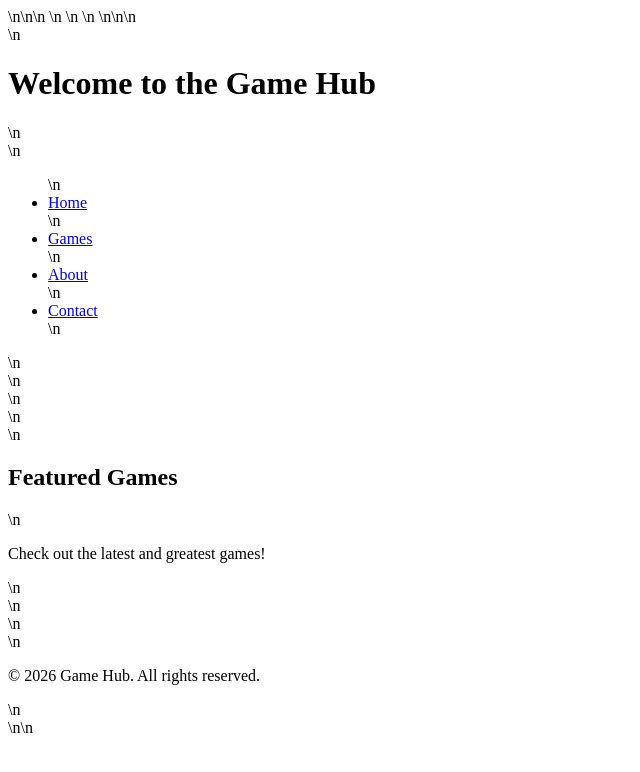
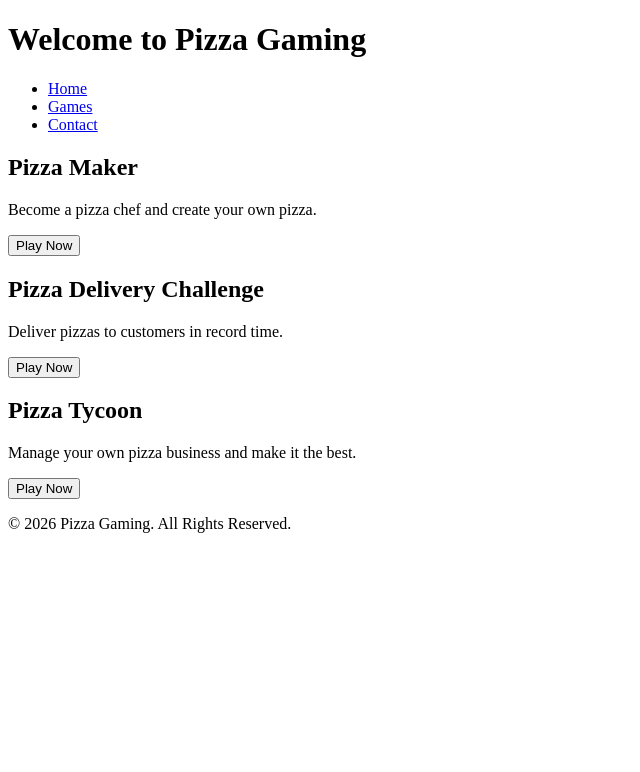
Before and after one commit to phoenixjanthony-collab/pizza_wizza, a website: page index.html in a window 1280 px wide. Shown: the whole page, without its empty margins (0-640 px from the left). Drawn offline with Linux system fonts and the light colour scheme.

Commit message:
Updating index.html with complete content for a pizza gaming website

```diff
--- a/index.html
+++ b/index.html
@@ -1 +1,43 @@
-<!DOCTYPE html>\n<html lang="en">\n<head>\n    <meta charset="UTF-8">\n    <meta name="viewport" content="width=device-width, initial-scale=1.0">\n    <title>Game Hub</title>\n    <link rel="stylesheet" href="styles.css">\n</head>\n<body>\n    <header>\n        <h1>Welcome to the Game Hub</h1>\n        <nav>\n            <ul>\n                <li><a href="#">Home</a></li>\n                <li><a href="#">Games</a></li>\n                <li><a href="#">About</a></li>\n                <li><a href="#">Contact</a></li>\n            </ul>\n        </nav>\n    </header>\n    <main>\n        <section>\n            <h2>Featured Games</h2>\n            <p>Check out the latest and greatest games!</p>\n        </section>\n    </main>\n    <footer>\n        <p>&copy; 2026 Game Hub. All rights reserved.</p>\n    </footer>\n</body>\n</html>
+<!DOCTYPE html>
+<html lang="en">
+<head>
+    <meta charset="UTF-8">
+    <meta name="viewport" content="width=device-width, initial-scale=1.0">
+    <title>Pizza Gaming</title>
+    <link rel="stylesheet" href="styles.css">
+</head>
+<body>
+    <header>
+        <h1>Welcome to Pizza Gaming</h1>
+        <nav>
+            <ul>
+                <li><a href="#home">Home</a></li>
+                <li><a href="#games">Games</a></li>
+                <li><a href="#contact">Contact</a></li>
+            </ul>
+        </nav>
+    </header>
+    <main>
+        <section id="games" class="game-cards">
+            <div class="card">
+                <h2>Pizza Maker</h2>
+                <p>Become a pizza chef and create your own pizza.</p>
+                <button>Play Now</button>
+            </div>
+            <div class="card">
+                <h2>Pizza Delivery Challenge</h2>
+                <p>Deliver pizzas to customers in record time.</p>
+                <button>Play Now</button>
+            </div>
+            <div class="card">
+                <h2>Pizza Tycoon</h2>
+                <p>Manage your own pizza business and make it the best.</p>
+                <button>Play Now</button>
+            </div>
+        </section>
+    </main>
+    <footer>
+        <p>&copy; 2026 Pizza Gaming. All Rights Reserved.</p>
+    </footer>
+</body>
+</html>
```
